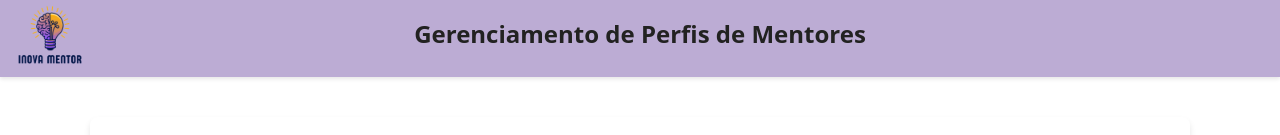
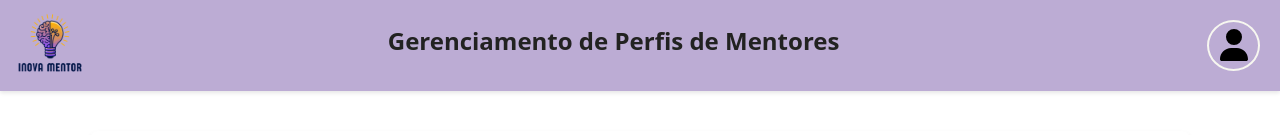
Before and after one commit to Stefany-Campanhoni/projeto-extensao-segunda-fase-react, a React (Vite) app: page /dashboard in a window 1280 px wide. Shown: the top 135 px of the page. Built offline with nearby package versions, Linux system fonts and the light colour scheme; no server answers.

Commit message:
update header to include icon

```diff
--- a/src/components/header/Header.tsx
+++ b/src/components/header/Header.tsx
@@ -1,4 +1,6 @@
 import logo from "@assets/logo.png"
+import { faUser } from "@fortawesome/free-solid-svg-icons";
+import { FontAwesomeIcon } from "@fortawesome/react-fontawesome";
 import "./header.css"
 
 type HeaderProps = {
@@ -14,6 +16,13 @@ export function Header({ title, className }: HeaderProps) {
         alt="logo.png"
       />
       <h1>{title}</h1>
+      <button>
+        <FontAwesomeIcon
+          icon={faUser}
+          size="2x"
+          className="header-icon"
+        />
+      </button>
     </header>
   )
 }
--- a/src/components/header/header.css
+++ b/src/components/header/header.css
@@ -23,3 +23,25 @@
   font-weight: bold;
   width: 100%;
 }
+
+.topbar > button {
+  width: 55px;
+  height: 51px;
+  background-color: #00000000;
+  border-radius: 50%;
+  border: 2px solid #f7f7f0;
+  transition: ease-in-out 200ms;
+}
+
+.topbar > button > .header-icon {
+  transition: ease-in-out 200ms;
+}
+
+.topbar > button:hover {
+  opacity: .8;
+  border: 2px solid #222221;
+}
+
+.topbar > button:hover .header-icon {
+  color: #222221;
+}
```
